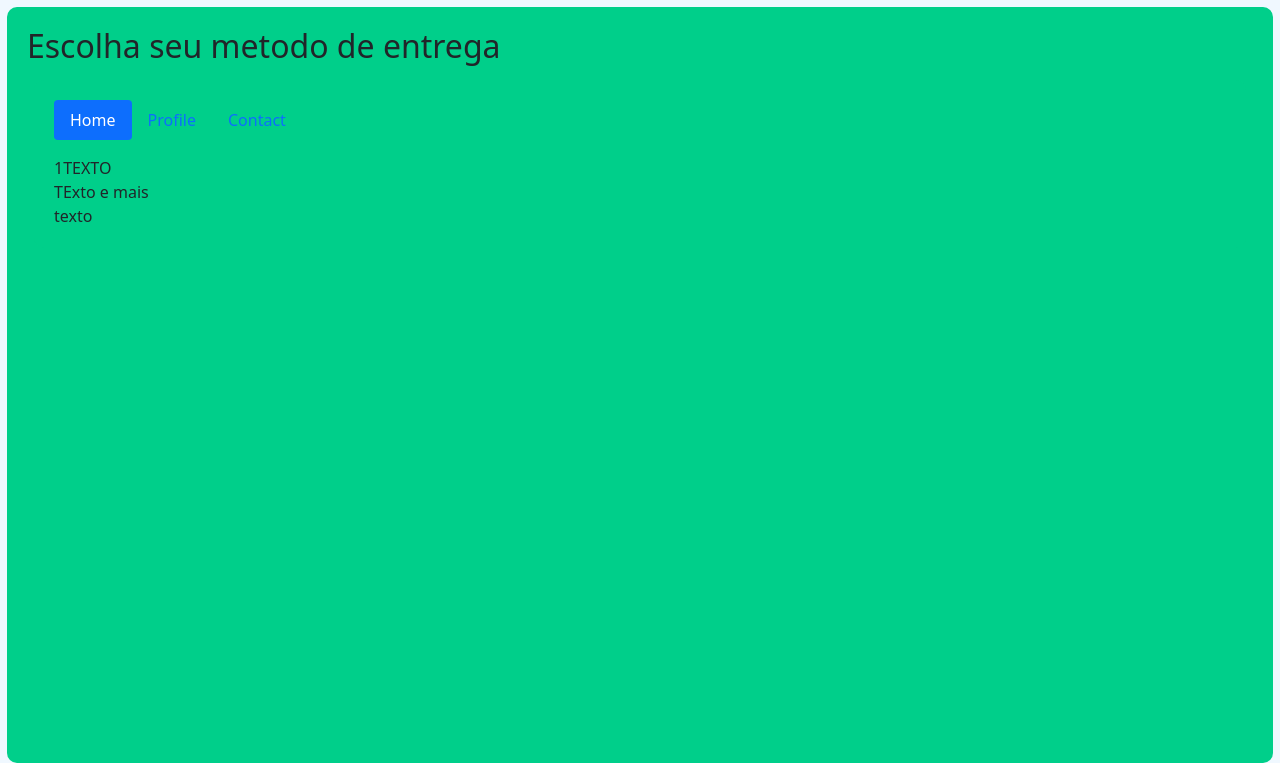
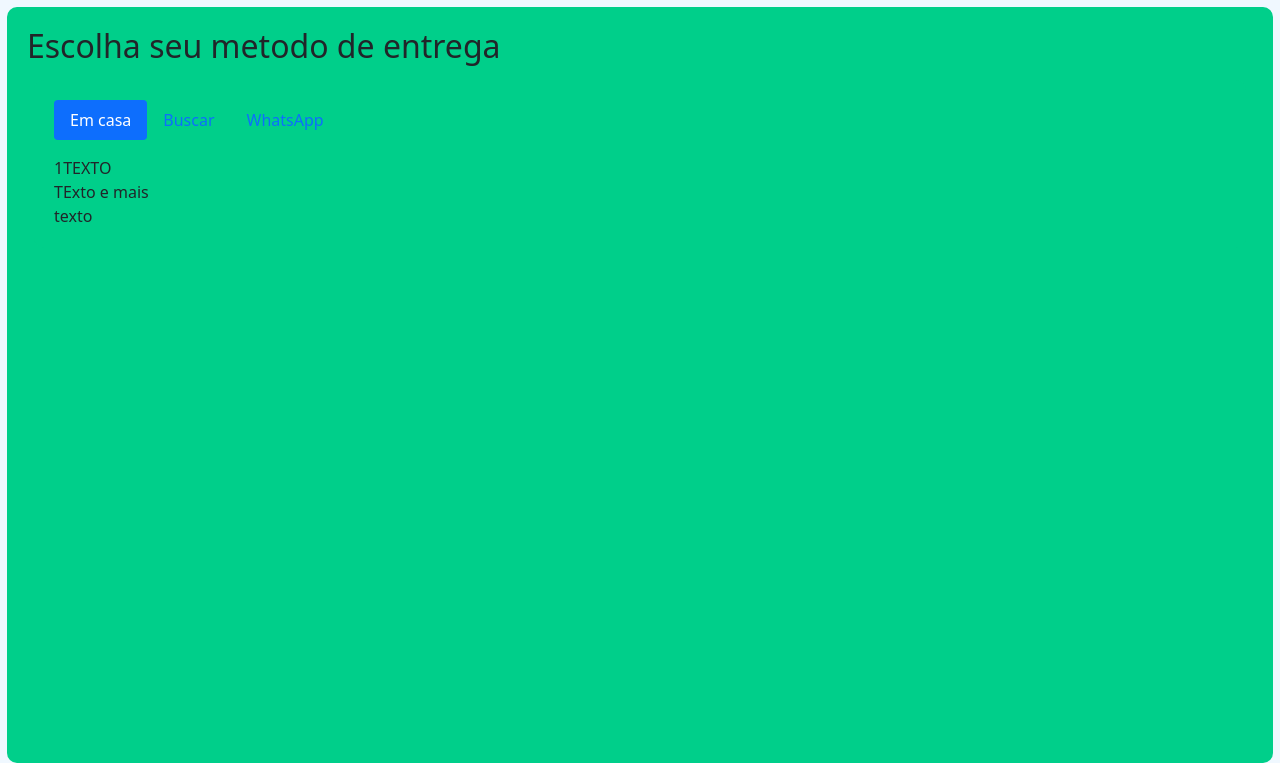
Before and after one commit to meawtec/pizzarela, a PHP site: the page made by pags/peça.php in a window 1280 px wide. Shown: the part 56-819 px from the top of the page. Run offline with PHP 8.4, Linux system fonts and the light colour scheme.

Commit message:
nada de mais

```diff
--- a/estilo/estilo2.css
+++ b/estilo/estilo2.css
@@ -19,14 +19,14 @@ body {
     padding: 20px;
     border-radius: 10px;
     align-items: center;
-}
-
-.gmail {
+}.gmail {
     color: white;
     align-items: flex-end;
     padding: 10px;
 
-}.fade
+}.nav-link{
+    background-color: transparent;
+}
 
 p {
     color: black;
--- a/pags/peça.php
+++ b/pags/peça.php
@@ -98,13 +98,13 @@ if (isset($_COOKIE['email'])) {
         <div class="card-form pnn">
           <ul class="nav nav-pills mb-3" id="pills-tab" role="tablist">
             <li class="nav-item" role="presentation">
-              <button class="nav-link active" id="pills-home-tab" data-bs-toggle="pill" data-bs-target="#pills-home" type="button" role="tab" aria-controls="pills-home" aria-selected="true">Home</button>
+              <button class="nav-link active" id="pills-home-tab" data-bs-toggle="pill" data-bs-target="#pills-home" type="button" role="tab" aria-controls="pills-home" aria-selected="true">Em casa</button>
             </li>
             <li class="nav-item" role="presentation">
-              <button class="nav-link" id="pills-profile-tab" data-bs-toggle="pill" data-bs-target="#pills-profile" type="button" role="tab" aria-controls="pills-profile" aria-selected="false">Profile</button>
+              <button class="nav-link" id="pills-profile-tab" data-bs-toggle="pill" data-bs-target="#pills-profile" type="button" role="tab" aria-controls="pills-profile" aria-selected="false">Buscar</button>
             </li>
             <li class="nav-item" role="presentation">
-              <button class="nav-link" id="pills-contact-tab" data-bs-toggle="pill" data-bs-target="#pills-contact" type="button" role="tab" aria-controls="pills-contact" aria-selected="false">Contact</button>
+              <button class="nav-link" id="pills-contact-tab" data-bs-toggle="pill" data-bs-target="#pills-contact" type="button" role="tab" aria-controls="pills-contact" aria-selected="false">WhatsApp</button>
             </li>
           </ul>
           <div class="tab-content" id="pills-tabContent">
```
